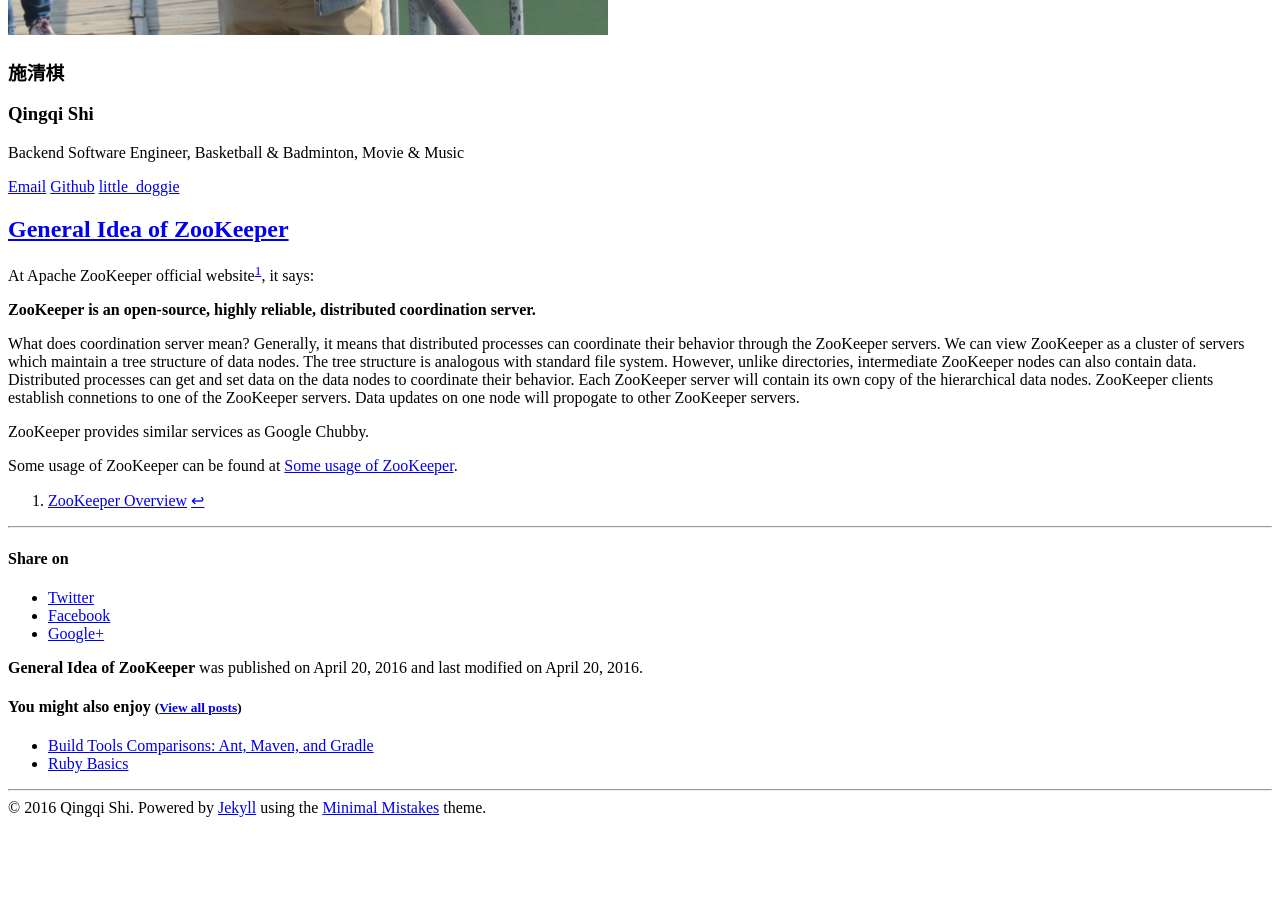
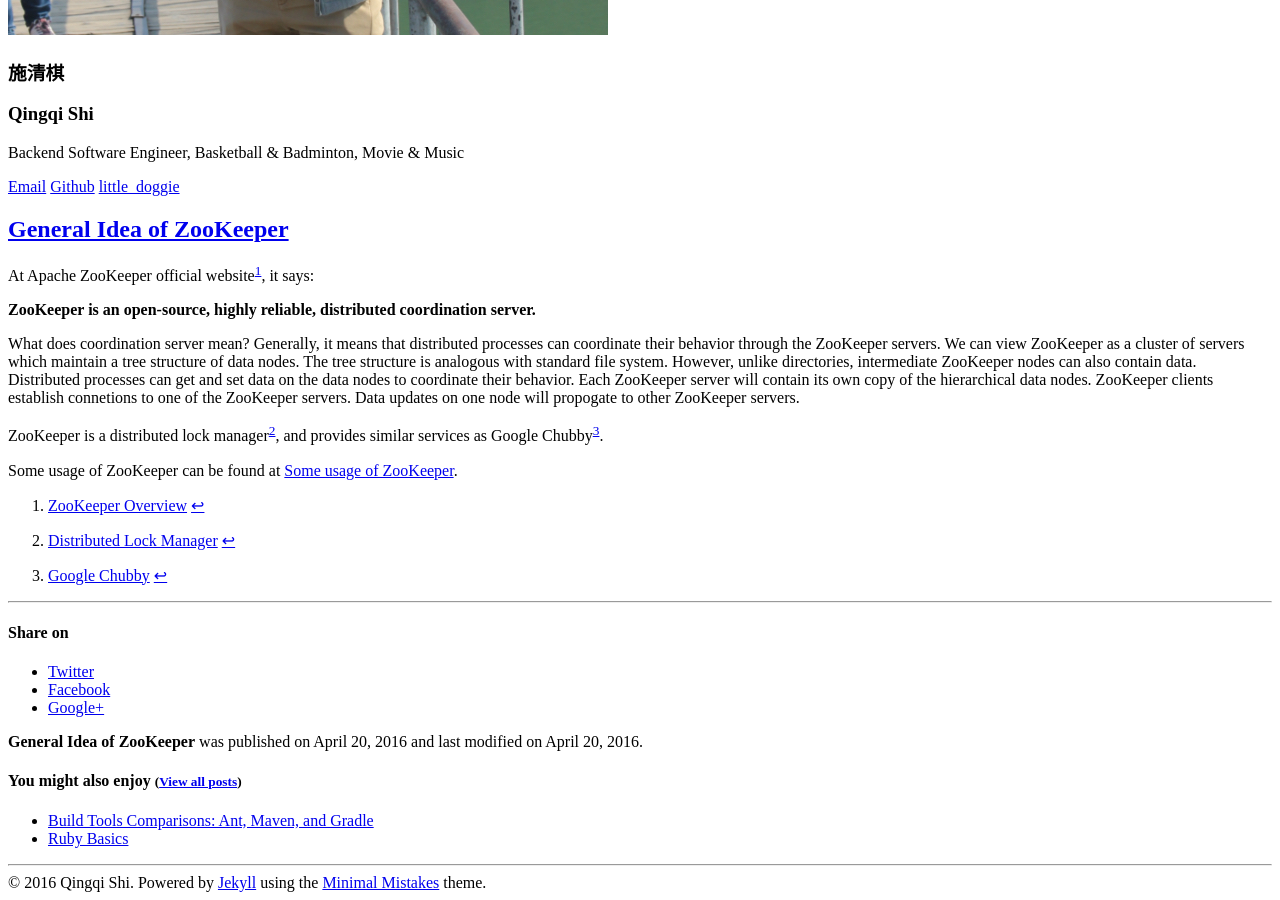
Before and after one commit to qingqi/qingqi.github.io, a Jekyll site: the page built from _posts/2016-04-20-General-Idea-of-ZooKeeper.md, in a window 1280 px wide and 900 px high, scrolled down 779 px. Built offline with Jekyll 4.4.1, drawn with Linux system fonts in a browser that asks for light colours; before the commit the page ends 1604 px from its top, so only the background shows below that.

Commit message:
modify ZooKeeper post

```diff
--- a/_posts/2016-04-20-General-Idea-of-ZooKeeper.md
+++ b/_posts/2016-04-20-General-Idea-of-ZooKeeper.md
@@ -13,9 +13,10 @@ At Apache ZooKeeper official website[^1], it says:
 
 What does coordination server mean? Generally, it means that distributed processes can coordinate their behavior through the ZooKeeper servers. We can view ZooKeeper as a cluster of servers which maintain a tree structure of data nodes. The tree structure is analogous with standard file system. However, unlike directories, intermediate ZooKeeper nodes can also contain data. Distributed processes can get and set data on the data nodes to coordinate their behavior. Each ZooKeeper server will contain its own copy of the hierarchical data nodes. ZooKeeper clients establish connetions to one of the ZooKeeper servers. Data updates on one node will propogate to other ZooKeeper servers.
 
-ZooKeeper provides similar services as Google Chubby.
+ZooKeeper is a distributed lock manager[^2], and provides similar services as Google Chubby[^3].
 
 Some usage of ZooKeeper can be found at [Some usage of ZooKeeper](https://zookeeper.apache.org/doc/r3.5.0-alpha/recipes.html).
 
 [^1]: [ZooKeeper Overview](http://zookeeper.apache.org/doc/trunk/zookeeperOver.html)
-[^2]: [Google Chubby](http://research.google.com/archive/chubby.html)
+[^2]: [Distributed Lock Manager](https://en.wikipedia.org/wiki/Distributed_lock_manager)
+[^3]: [Google Chubby](http://research.google.com/archive/chubby.html)
```
